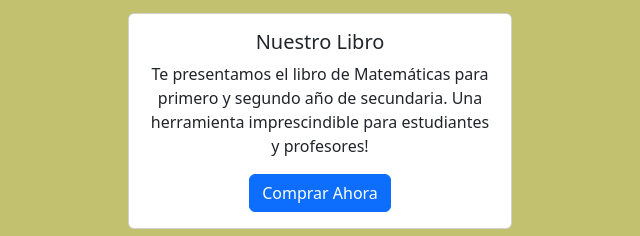
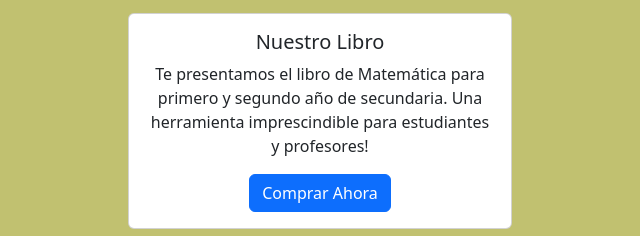
Before and after one commit to germanvache/math_book, a plain HTML site: page index.html in a window 1280 px wide. Shown: the part 536-772 px from the top of the page, 320-960 px from the left. Drawn offline with nearby package versions, Linux system fonts and the light colour scheme.

Commit message:
Update index.html

```diff
--- a/index.html
+++ b/index.html
@@ -87,7 +87,7 @@
               <div class="card text-center mb-3" style="width: 24rem;">
                 <div class="card-body">
                   <h5 class="card-title">Nuestro Libro</h5>
-                  <p class="card-text">Te presentamos el libro de Matemáticas para primero y segundo año de secundaria. Una herramienta imprescindible para estudiantes y profesores!</p>
+                  <p class="card-text">Te presentamos el libro de Matemática para primero y segundo año de secundaria. Una herramienta imprescindible para estudiantes y profesores!</p>
                   <a href="https://labordeeditor.com.ar/shop/matematica-1-2da-edicion-41728#attr=" class="btn btn-primary" target="_blank" >Comprar Ahora</a>
                 </div>
               </div>
```
